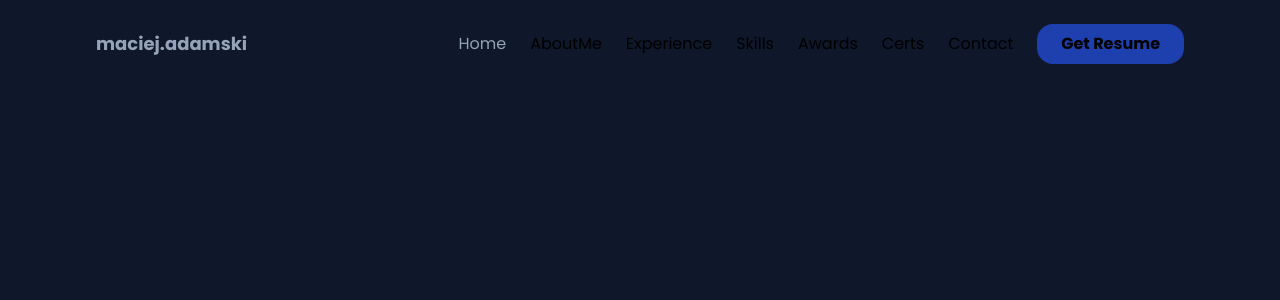
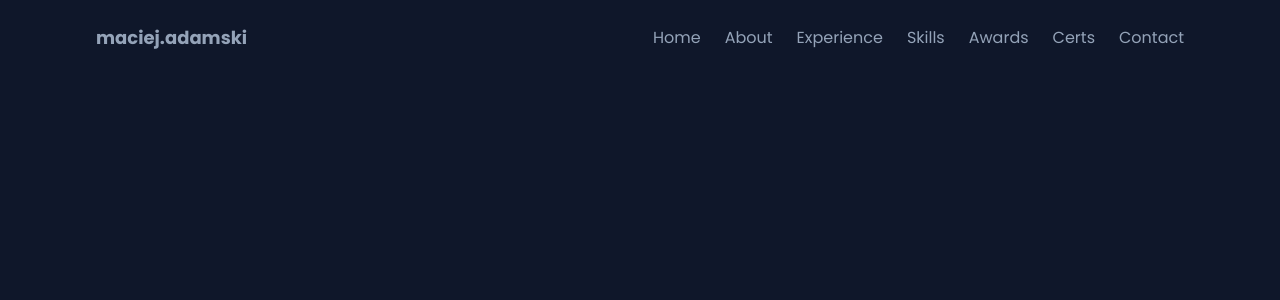
Before and after one commit to maciejadamski89/maciej-adamski-personal-webiste, a Next.js app: page / in a window 1280 px wide. Shown: the top 300 px of the page. Built offline with nearby package versions, Linux system fonts and the light colour scheme.

Commit message:
test swr

```diff
--- /dev/null
+++ b/components/Button.js
@@ -0,0 +1,9 @@
+export default function Button({ title, href }) {
+  return (
+    <a href={href}>
+      <button className="px-6 py-2 font-bold text-white bg-blue-800 rounded-2xl hover:bg-blue-900">
+        {title}
+      </button>
+    </a>
+  );
+}
--- a/components/Navbar/Items.js
+++ b/components/Navbar/Items.js
@@ -1,46 +1,21 @@
 import Navlink from "./Navlink";
+import axios from "axios";
+import useSWR from "swr";
+import Button from "../Button";
 
 export default function Items() {
+  const address = `/api/menu`;
+  const fetcher = async (url) => await axios.get(url).then((res) => res.data);
+  const { data, error } = useSWR(address, fetcher);
+
+  if (error) <p>Loading failed...</p>;
+  if (!data) <h1>Loading...</h1>;
+
   return (
     <>
       <div>
         <ul className="items-center hidden space-x-6 lg:flex">
-          <Navlink name="Home" />
-          <li>
-            <a href="#about" className="hover:py-2 hover:border-b-4">
-              AboutMe
-            </a>
-          </li>
-          <li>
-            <a href="#experience" className="hover:py-2 hover:border-b-4">
-              Experience
-            </a>
-          </li>
-          <li>
-            <a href="#" className="hover:py-2 hover:border-b-4">
-              Skills
-            </a>
-          </li>
-          <li>
-            <a href="#" className="hover:py-2 hover:border-b-4">
-              Awards
-            </a>
-          </li>
-          <li>
-            <a href="#" className="hover:py-2 hover:border-b-4">
-              Certs
-            </a>
-          </li>
-          <li>
-            <a href="#" className="hover:py-2 hover:border-b-4">
-              Contact
-            </a>
-          </li>
-          <a href="http://maciejadamski89.pl/resume_maciej_adamski.pdf">
-            <button className="px-6 py-2 font-bold bg-blue-800 rounded-2xl hover:bg-blue-900">
-              Get Resume
-            </button>
-          </a>
+          {data && data.menu.map((item) => <Navlink key={item} name={item} />)}
         </ul>
       </div>
     </>
--- /dev/null
+++ b/lib/fetcher.js
@@ -0,0 +1 @@
+export const fetcher = (...args) => fetch(...args).then((res) => res.json());
--- /dev/null
+++ b/lib/useMenu.js
@@ -0,0 +1,12 @@
+import useSWR from "swr";
+import { fetcher } from "./fetcher";
+
+export function useMenu() {
+  const { data, error } = useSWR(`/api/menu`, fetcher);
+
+  return {
+    user: data,
+    isLoading: !error && !data,
+    isError: error,
+  };
+}
--- a/package.json
+++ b/package.json
@@ -12,7 +12,8 @@
     "axios": "^0.27.2",
     "next": "12.1.6",
     "react": "18.2.0",
-    "react-dom": "18.2.0"
+    "react-dom": "18.2.0",
+    "swr": "^1.3.0"
   },
   "devDependencies": {
     "autoprefixer": "^10.4.7",
--- a/pages/_document.js
+++ b/pages/_document.js
@@ -1,4 +1,7 @@
 import { Html, Head, Main, NextScript } from "next/document";
+import axios from "axios";
+
+axios.defaults.baseURL = `${process.env.NEXT_PUBLIC_URL}`;
 
 export default function Document() {
   return (
--- /dev/null
+++ b/pages/api/menu.js
@@ -0,0 +1,13 @@
+export default function handler(req, res) {
+  res.status(200).json({
+    menu: [
+      "Home",
+      "About",
+      "Experience",
+      "Skills",
+      "Awards",
+      "Certs",
+      "Contact",
+    ],
+  });
+}
--- a/pages/index.js
+++ b/pages/index.js
@@ -1,10 +1,11 @@
 import Head from "next/head";
 import Navbar from "../components/Navbar/";
 import axios from "axios";
+import { useMenu } from "../lib/useMenu";
 
 Home.getInitialProps = async () => {
   try {
-    const res = await axios.get(`${process.env.NEXT_PUBLIC_URL}/api/head`);
+    const res = await axios.get(`/api/head`);
     const title = res.data.title;
     const description = res.data.description;
     return { title, description };
```
Also changed, not shown: 1 other file (tests, documents, lock files or other folders).
